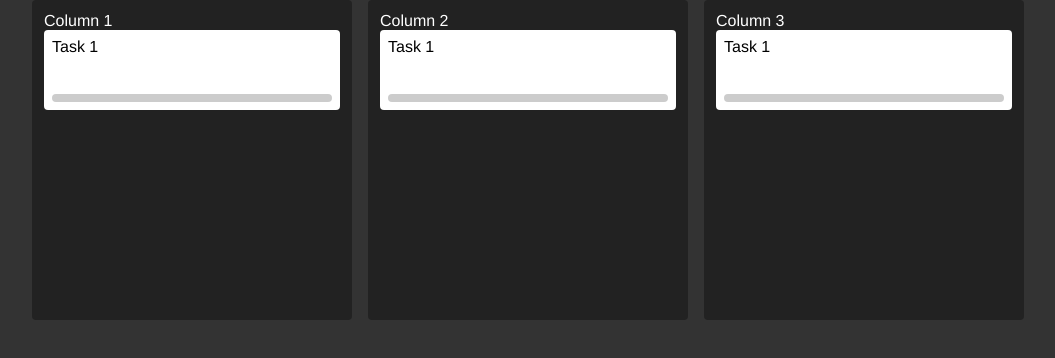
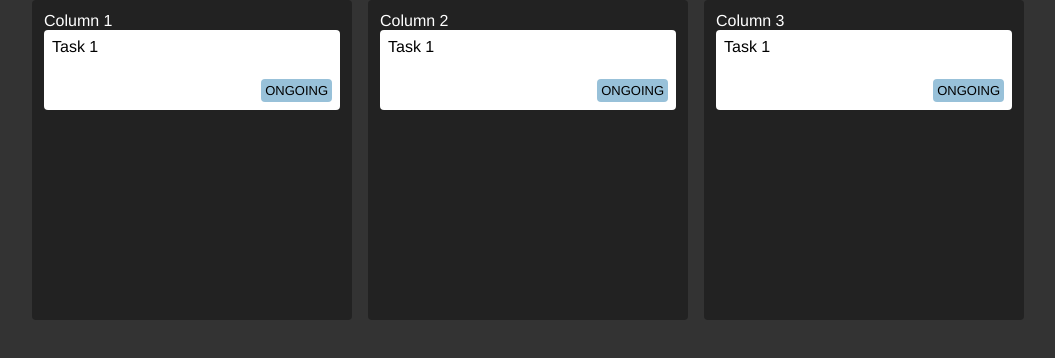
Before and after one commit to 4nth0ny1/zustand-tutorial, a React (Vite) app: page / in a window 1280 px wide. Shown: the top 358 px of the page, without its empty margins (112-1167 px from the left). Built offline with nearby package versions, Linux system fonts and the light colour scheme.

Commit message:
final before zustand

```diff
--- a/src/components/Task.jsx
+++ b/src/components/Task.jsx
@@ -1,12 +1,15 @@
+import classNames from "classnames";
 import "./Task.css";
+
+const STATUS = "ONGOING";
 
 export default function Task({ title }) {
   return (
     <div className="task">
       <div>{title}</div>
-      <div>
+      <div className="bottomWrapper">
         <div></div>
-        <div className="status">{status}</div>
+        <div className={classNames("status", STATUS)}>{STATUS}</div>
       </div>
     </div>
   );
```
